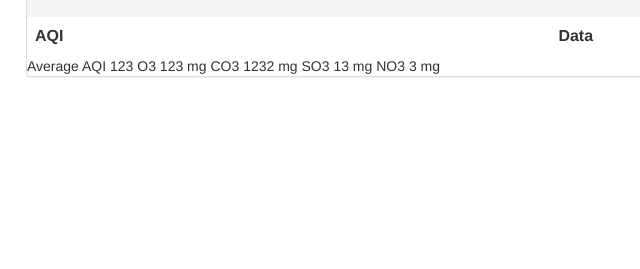
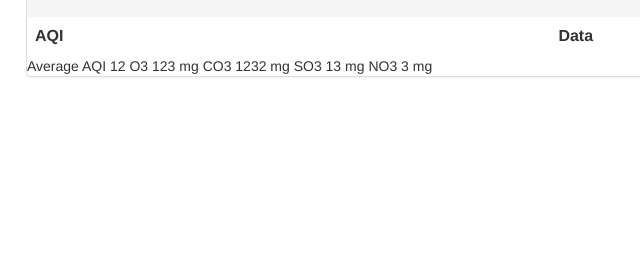
Before and after one commit to hoannguyen6296/aqi, a website: page iot-gateway/webserver/collectorApp.html in a window 1280 px wide. Shown: the part 267-536 px from the top of the page, 434-1074 px from the left. Drawn offline with nearby package versions, Linux system fonts and the light colour scheme; files that its build step writes are made by us from their sources; no server answers; files whose address does not match are found by name.

Commit message:
chekc it

```diff
--- a/iot-gateway/webserver/collectorApp.html
+++ b/iot-gateway/webserver/collectorApp.html
@@ -178,23 +178,23 @@
                         <div id="ConnectedDeviceWrapper">
                             <tr>
                                 <td>Average AQI</td>
-                                <td><span id = "avgAqi">123</span></td>
+                                <td id="avgAqi">12</td>
                             </tr>
                              <tr>
                                 <td>O3</td>
-                                <td><span id = "avgO3">123 mg</span></td>
+                                <td id="avgO3">123 mg</td>
                             </tr>
                              <tr>
                                 <td>CO3</td>
-                                <td><span id = "avgCo3">1232 mg</span></td>
+                                <td id="avgCo3">1232 mg</td>
                             </tr>
                              <tr>
                                 <td>SO3</td>
-                                <td><span id = "avgSo3">13 mg</span></td>
+                                <td id="avgSo3">13 mg</td>
                             </tr>
                              <tr>
                                 <td>NO3</td>
-                                <td><span id = "avgNo3">3 mg</span></td>
+                                <td id="avgNo3">3 mg</td>
                             </tr>
                         </div>
                     </div>
@@ -422,7 +422,7 @@
 
         /* Draw Network */
         // TODOs: lock non feature code
-        // collectorApp_drawNetwork(connectedDeviceArray);
+        collectorApp_drawNetwork(connectedDeviceArray);
         var sum = [0,0,0,0]; //o3,co3,so3,no3
         var count = connectedDeviceArray.length;
         for (const index of connectedDeviceArray) {
@@ -540,7 +540,7 @@
         console.log('CO3', sum[1]);
         console.log('SO3', sum[2]);
         console.log('NO3', sum[3]);
-        $avgAqi.text('Hello mother Fucker')
+        $avgAqi.text(`Hello this is a test on ${new Date()}`)
         $avgO3.text(`${sum[0]/count}`);
         $avgCo3.text(`${sum[1]/count}`);
         $avgSO3.text(`${sum[2]/count}`);
```
